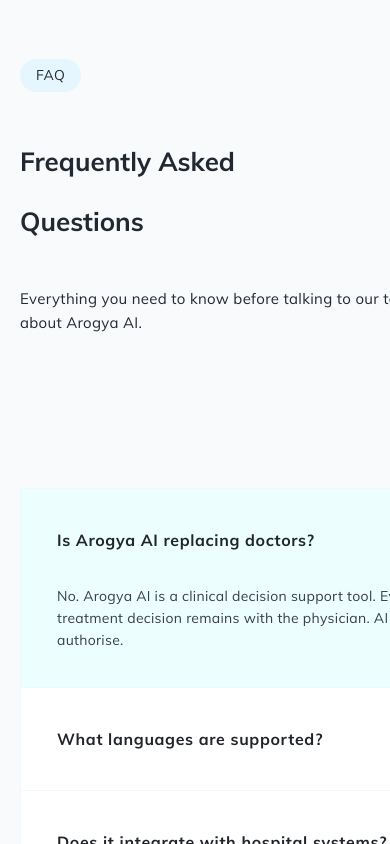
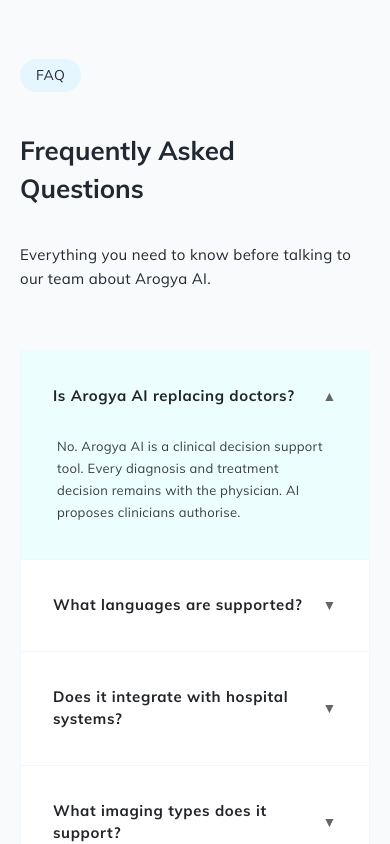
Before and after one commit to VikashLumeneo/Aarogya-AI, a React (Create React App) app: page / in a window 390 px wide. Shown: the part 10560-11404 px from the top of the page. Built offline with nearby package versions, Linux system fonts and the light colour scheme.

Commit message:
refactor: Enhance mobile responsiveness across AiScribeFAQ, Core, ImpactStats, and WhatAxionicDoes pages; update styles for improved layout and readability

```diff
--- a/src/pages/AiScribeFAQ.css
+++ b/src/pages/AiScribeFAQ.css
@@ -1,6 +1,6 @@
 .faq{
   width:100%;
-  padding:120px 0;
+  padding:120px 20px;
   background:#fff;
 }
 
@@ -34,7 +34,7 @@
   background:#E6F6FF;
 
   font-size:14px;
-  font-family:Mulish;
+  font-family:"Mulish", sans-serif;
   letter-spacing:0.04em;
   color:#222831;
 
@@ -44,14 +44,14 @@
 .faq-title{
   font-size:46px;
   font-weight:700;
-  font-family:Mulish;
+  font-family:"Mulish", sans-serif;
   line-height:60px;
   color:#222831;
 }
 
 .faq-desc{
   font-size:14px;
-  font-family:Mulish;
+  font-family:"Mulish", sans-serif;
   line-height:24px;
   letter-spacing:0.02em;
   color:#222831;
@@ -79,7 +79,7 @@
   background:#fff;
   cursor:pointer;
 
-  margin-top:-1px; /* gap:-1px effect */
+  margin-top:-1px;
 }
 
 
@@ -95,7 +95,7 @@
   padding:0 20px;
 
   font-size:16px;
-  font-family:Mulish;
+  font-family:"Mulish", sans-serif;
   font-weight:700;
   color:#212429;
 
@@ -118,8 +118,63 @@
   padding:0 20px 20px 20px;
 
   font-size:14px;
-  font-family:Mulish;
+  font-family:"Mulish", sans-serif;
   color:#393E46;
   line-height:22px;
   letter-spacing:0.02em;
 }
+
+
+/* ================= */
+/* TABLET */
+/* ================= */
+
+@media (max-width:1024px){
+
+.faq-container{
+  flex-direction:column;
+  gap:60px;
+}
+
+.faq-left{
+  width:100%;
+}
+
+.faq-right{
+  width:100%;
+}
+
+.faq-title{
+  font-size:36px;
+  line-height:48px;
+}
+
+}
+
+
+/* ================= */
+/* MOBILE */
+/* ================= */
+
+@media (max-width:600px){
+
+.faq{
+  padding:80px 20px;
+}
+
+.faq-title{
+  font-size:28px;
+  line-height:38px;
+}
+
+.faq-question{
+  font-size:15px;
+  height:auto;
+  padding:18px 16px;
+}
+
+.faq-answer{
+  font-size:13px;
+}
+
+}
--- a/src/pages/Core.css
+++ b/src/pages/Core.css
@@ -106,6 +106,7 @@
 display:flex;
 gap:16px;
 margin-top:10px;
+flex-wrap:wrap;
 }
 
 .core-buttons span{
@@ -133,6 +134,7 @@
 .row2-top{
 display:flex;
 gap:16px;
+flex-wrap:wrap;
 }
 
 .row2-top span{
@@ -165,12 +167,18 @@
 }
 
 
-/* MOBILE */
+/* ================= MOBILE ================= */
+
+/* ================= MOBILE ================= */
 
 @media (max-width:900px){
 
 .core{
 padding:80px 30px;
+}
+
+.core-container{
+gap:80px;
 }
 
 .core-row{
@@ -182,17 +190,36 @@
 flex-direction:column;
 }
 
+.core-content{
+max-width:100%;
+}
+
 .core-title{
 font-size:34px;
 line-height:42px;
 }
 
-.core-image img{
-width:100%;
+.core-content h3{
+font-size:22px;
+line-height:30px;
+}
+
+.core-content p{
+font-size:14px;
+line-height:24px;
+}
+
+.core-buttons{
+flex-wrap:wrap;
 }
 
 .row2-top{
 flex-direction:column;
 }
 
+.core-image img{
+width:100%;
+max-width:420px;
 }
+
+}
--- a/src/pages/ImpactStats.css
+++ b/src/pages/ImpactStats.css
@@ -74,3 +74,34 @@
 color:#000;
 line-height:20px;
 }
+
+
+/* ================= MOBILE RESPONSIVE ================= */
+
+@media (max-width:768px){
+
+.impact{
+padding:60px 20px;
+}
+
+.impact-title{
+font-size:32px;
+}
+
+.impact-card{
+flex-direction:column;
+width:100%;
+}
+
+.impact-item{
+width:100%;
+height:auto;
+border-right:none;
+border-bottom:0.6px solid #DFEAF0;
+}
+
+.impact-item:last-child{
+border-bottom:none;
+}
+
+}
--- a/src/pages/WhatAxionicDoes.css
+++ b/src/pages/WhatAxionicDoes.css
@@ -213,3 +213,36 @@
 color:#00ADB5;
 
 }
+
+
+/* ================= MOBILE RESPONSIVE ================= */
+
+@media (max-width:768px){
+
+.works{
+padding:70px 20px;
+}
+
+.works-header h2{
+font-size:32px;
+}
+
+.works-header p{
+font-size:16px;
+}
+
+.works-steps{
+flex-direction:column;
+gap:40px;
+align-items:center;
+}
+
+.works-steps::before{
+display:none;
+}
+
+.step{
+max-width:320px;
+}
+
+}
```
